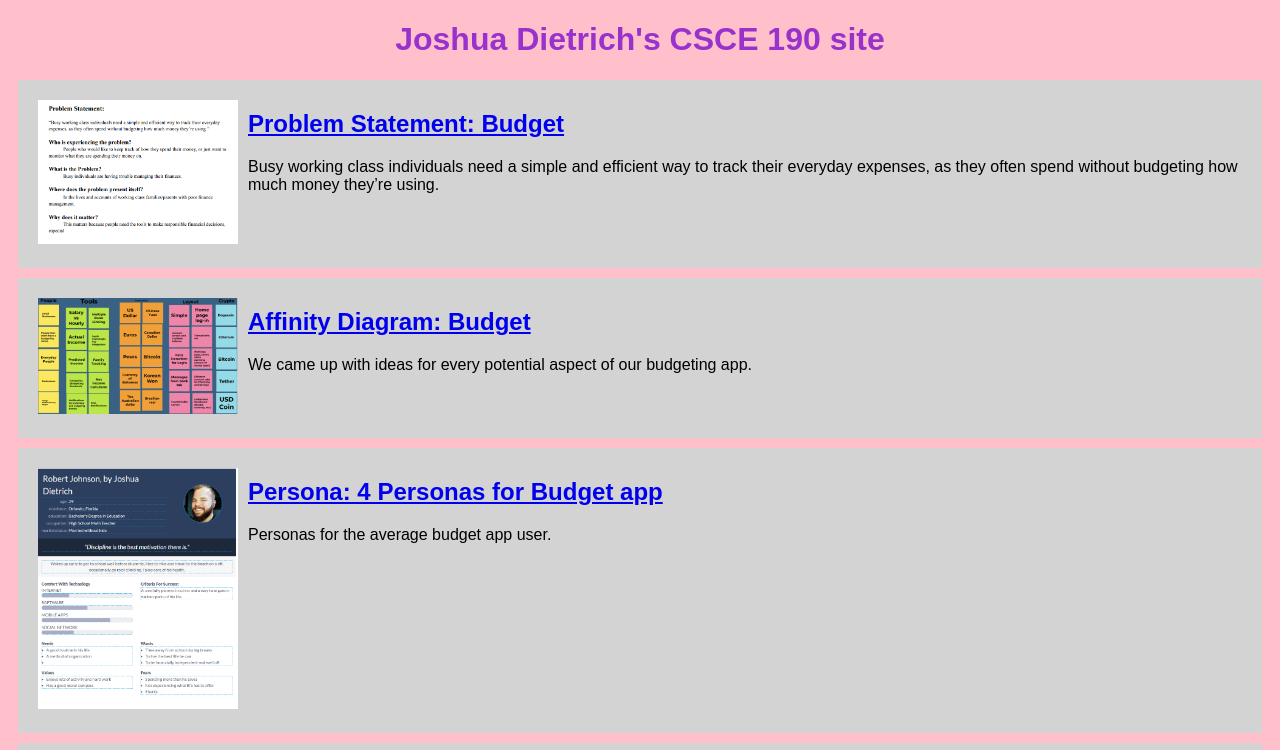
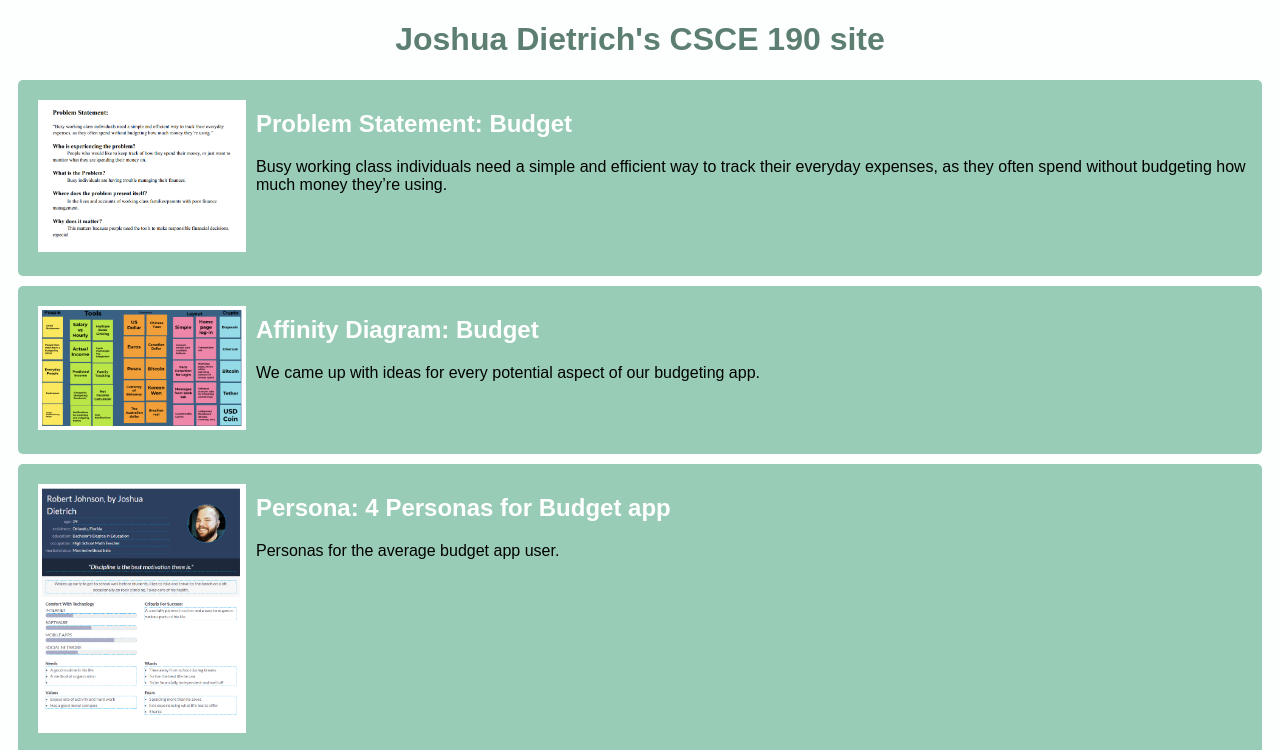
Before and after one commit to DietrichJD/DietrichJD.github.io, a plain HTML site: page index.html in a window 1280 px wide. Shown: the top 750 px of the page. Drawn offline with Linux system fonts and the light colour scheme.

Commit message:
Add files via upload

```diff
--- a/styles.css
+++ b/styles.css
@@ -1,5 +1,5 @@
 body {
-    background: pink;
+    background: #FCFFFE;
     font-family: Arial, Helvetica, sans-serif;
 }
 
@@ -7,15 +7,35 @@ body {
     display: flex;
     padding: 10px;
     margin: 10px;
-    background-color: lightgray;
+    background-color: #98CCB6;
+    border-radius: 5px;
 }
 
 .assignment img {
     width: 200px;
-    padding: 10px;
+    margin: 10px;
+    border: 4px solid #fff;
+}
+
+.assignment img:hover {
+    border: 4px dashed #F25C69;
 }
 
 h1 {
-    color: darkorchid;
+    color: #5D7F71;
     text-align: center;
 }
+
+h1:hover {
+    color: #F25C69;
+    text-align: center;
+}
+
+a {
+    text-decoration: none;
+    color: #fff;
+}
+
+a:hover {
+    color: #F25C69;
+}
```
